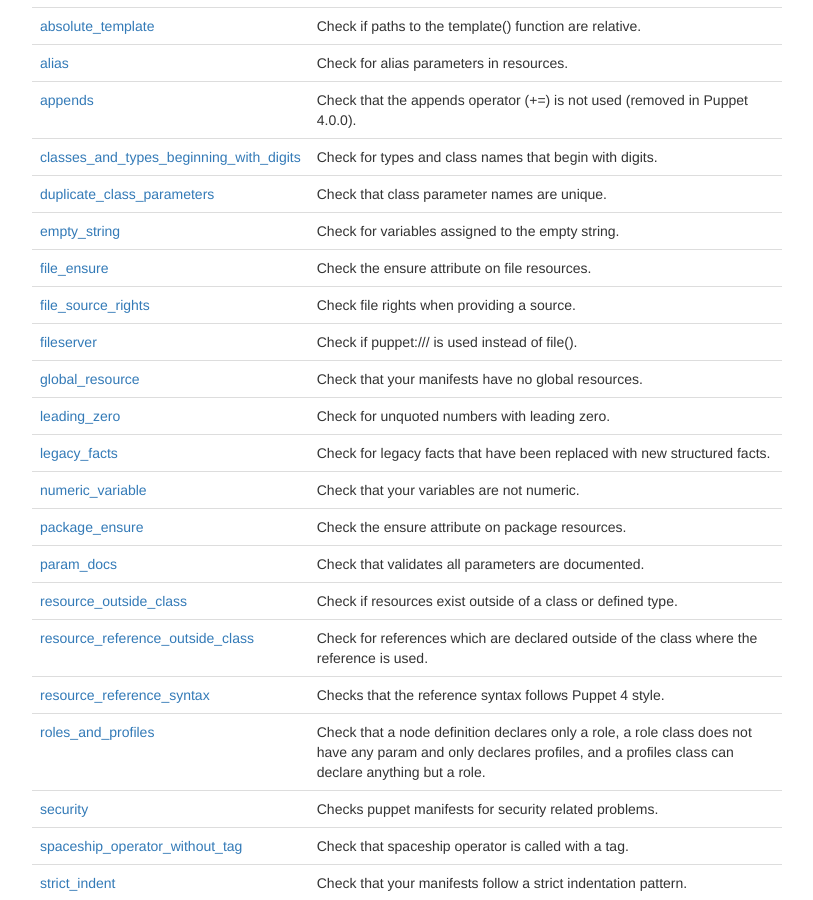
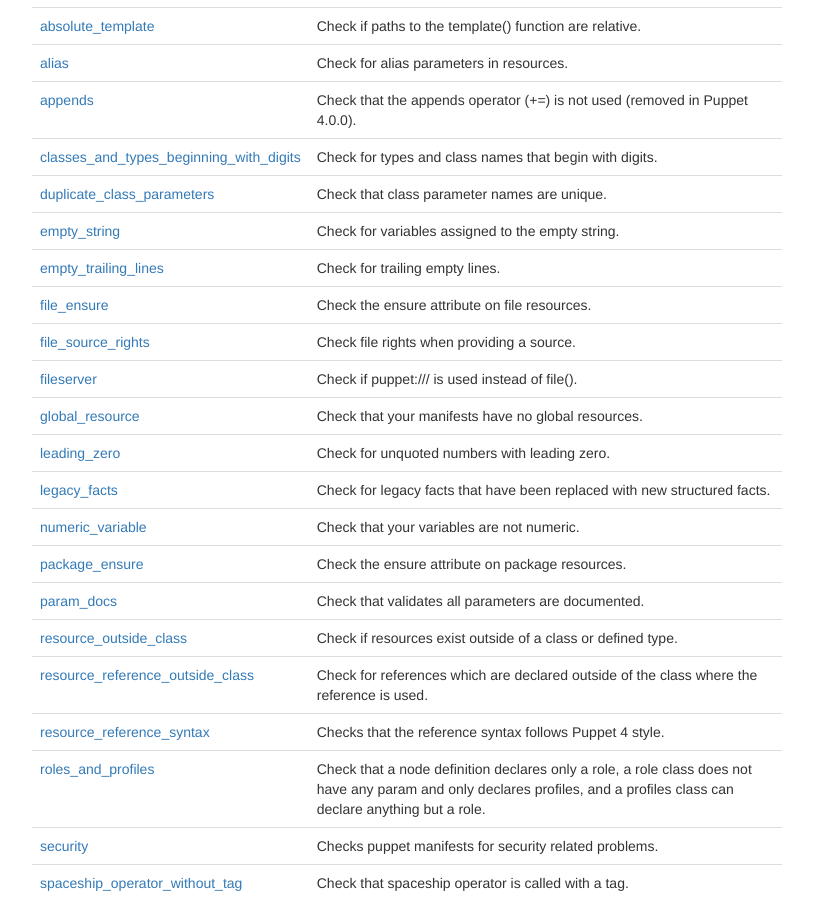
Before and after one commit to voxpupuli/voxpupuli.github.io, a Jekyll site: the page built from plugins/index.md, in a window 1280 px wide and 900 px high, scrolled down 3231 px. Shown: the whole window, without its empty margins (233-1046 px from the left). Built offline with Jekyll 4.4.1, drawn with Linux system fonts in a browser that asks for light colours; nearby versions of some CDN libraries.

Commit message:
Add empty_trailing_lines to puppet-lint plugin list

```diff
--- a/_data/tools/puppet-lint.json
+++ b/_data/tools/puppet-lint.json
@@ -43,6 +43,11 @@
       "name": "empty_string",
       "url": "https://github.com/voxpupuli/puppet-lint-empty_string-check",
       "description": "Check for variables assigned to the empty string."
+    },
+    {
+      "name": "empty_trailing_lines",
+      "url": "https://github.com/ghoneycutt/puppet-lint-empty_trailing_lines",
+      "description": "Check for trailing empty lines."
     },
     {
       "name": "spaceship_operator_without_tag",
```
